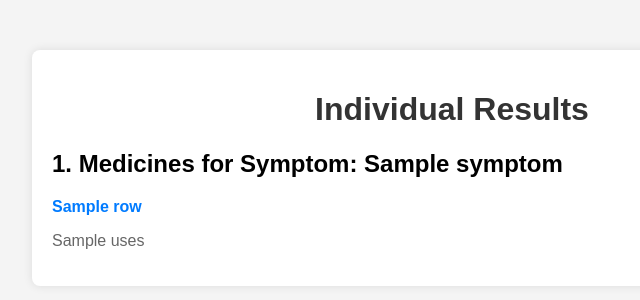
After one commit to SyedAbdulQayyum786/Medicine-Retrieval-System, a Flask app: template templates/individual_results.html in a window 1280 px wide. The commit adds this page. Shown: the top 300 px of the page, without its empty margins (188-828 px from the left). Run offline with Flask 3, Linux system fonts and the light colour scheme; the template is opened without the code that fills it: most values are stand-ins (such as "Sample title", 1, 10 or a date in 2020); parts of the project's set-up code (start-up, migrations or seed data) failed here and were passed over.

Commit message:
individual done

```diff
--- a/app.py
+++ b/app.py
@@ -7,11 +7,9 @@ from nltk.stem import WordNetLemmatizer, PorterStemmer
 
 app = Flask(__name__)
 
-
 nltk.download('punkt')
 nltk.download('stopwords')
 nltk.download('wordnet')
-
 
 stop_words = set(stopwords.words('english'))
 lemmatizer = WordNetLemmatizer()
@@ -22,9 +20,9 @@ def preprocess_dataframe(df):
     df.dropna(inplace=True)
     df.drop_duplicates(inplace=True)
     return df
+
 def spell_check(text):
     words = text.split()
-    print("words:", words)
     corrected_text = []
     for word in words:
         corrected_word = spell.correction(word)
@@ -32,70 +30,53 @@ def spell_check(text):
             corrected_text.append(word)
         else:
             corrected_text.append(corrected_word)
-
-    print("corrected text:", corrected_text)
     return ' '.join(corrected_text)
-
 
 def preprocess_text(text):
     try:
         new_corrected = spell_check(text)
-        print("hello1")
         if new_corrected.strip() == '':
             return text
-        print("hello2")
         tokens = nltk.word_tokenize(new_corrected)
-        print("token",tokens)
         filtered_tokens = [token for token in tokens if token.lower() not in stop_words]
         lemmatized_tokens = [lemmatizer.lemmatize(token) for token in filtered_tokens]
         stemmed_tokens = [stemmer.stem(token) for token in lemmatized_tokens]
-
         return ' '.join(stemmed_tokens)
     except Exception as e:
         print("Error occurred during text preprocessing:", e)
         return text
 
+def search_medicines(symptoms_list, df):
+    result_df = df.copy()
+    for symptom in symptoms_list:
+        result_df = result_df[result_df['Uses'].str.contains(symptom, case=False)]
+    result_df['Score'] = result_df['Uses'].apply(lambda x: sum(symptom in x.lower() for symptom in symptoms_list))
+    result_df.sort_values(by=['Score', 'Medicine Name'], ascending=[False, True], inplace=True)
+    return result_df[['Medicine Name', 'Uses']].head(10)
+
+# Route for the home page
 # Route for the home page
 @app.route('/', methods=['GET', 'POST'])
 def index():
     if request.method == 'POST':
         symptoms = request.form['symptoms']
-        print("sym =",symptoms)
         preprocessed_symptoms = preprocess_text(symptoms)
-        print("pre process= ",preprocessed_symptoms)
-
         symptoms_list = [symptom.strip() for symptom in preprocessed_symptoms.split(',')]
-        print("final sym= ",symptoms_list)
 
         file_path = "Medicine_Details.csv"
         df = pd.read_csv(file_path, usecols=["Medicine Name", "Uses"])
-
         df = preprocess_dataframe(df)
 
-        result_df = df.copy()
-        for symptom in symptoms_list:
-            print(symptom)
-            result_df = result_df[result_df['Uses'].str.contains(symptom, case=False)]
+        result_df = search_medicines(symptoms_list, df)
 
-        result_df['Score'] = result_df['Uses'].apply(lambda x: sum(symptom in x.lower() for symptom in symptoms_list))
+        if result_df.empty:
+            individual_medicines = {}
+            for symptom in symptoms_list:
+                individual_result = df[df['Uses'].str.contains(symptom, case=False)]
+                individual_medicines[symptom] = individual_result.head(10)
+            return render_template('individual_results.html', results=individual_medicines)
 
-        result_df.sort_values(by=['Score', 'Medicine Name'], ascending=[False, True], inplace=True)
-
-        top_medicines = result_df.head(10)
-
-        if top_medicines.empty:
-            result_df = df.copy()
-
-            for symptom in symptoms_list:
-                result_df = result_df[result_df['Uses'].str.contains(symptom, case=False)]
-
-            result_df['Score'] = result_df['Uses'].apply(lambda x: sum(symptom in x.lower() for symptom in symptoms_list))
-
-            result_df.sort_values(by=['Score', 'Medicine Name'], ascending=[False, True], inplace=True)
-
-            top_medicines = result_df.head(10)
-
-        return render_template('results.html', result=top_medicines.to_html())
+        return render_template('results.html', result=result_df.to_html())
 
     return render_template('index.html')
 
--- /dev/null
+++ b/templates/individual_results.html
@@ -0,0 +1,61 @@
+<!DOCTYPE html>
+<html lang="en">
+<head>
+    <meta charset="UTF-8">
+    <meta name="viewport" content="width=device-width, initial-scale=1.0">
+    <title>Individual Results</title>
+    <style>
+        body {
+            font-family: Arial, sans-serif;
+            background-color: #f4f4f4;
+            margin: 0;
+            padding: 0;
+        }
+        .container {
+            max-width: 800px;
+            margin: 50px auto;
+            background-color: #fff;
+            border-radius: 8px;
+            padding: 20px;
+            box-shadow: 0 0 10px rgba(0, 0, 0, 0.1);
+        }
+        h1 {
+            text-align: center;
+            color: #333;
+        }
+        .medicine-list {
+            margin-top: 20px;
+        }
+        .medicine {
+            margin-bottom: 10px;
+        }
+        .medicine-name {
+            font-weight: bold;
+            color: #007bff;
+        }
+        .medicine-uses {
+            color: #666;
+        }
+    </style>
+</head>
+<body>
+    <div class="container">
+        <h1>Individual Results</h1>
+        {% for symptom, medicines in results.items() %}
+        <div class="medicine-list">
+            <h2>{{ loop.index }}. Medicines for Symptom: {{ symptom }}</h2>
+            {% if medicines.empty %}
+            <p>No medicines found for this symptom.</p>
+            {% else %}
+            {% for index, row in medicines.iterrows() %}
+            <div class="medicine">
+                <p class="medicine-name">{{ row['Medicine Name'] }}</p>
+                <p class="medicine-uses">{{ row['Uses'] }}</p>
+            </div>
+            {% endfor %}
+            {% endif %}
+        </div>
+        {% endfor %}
+    </div>
+</body>
+</html>
--- a/templates/results.html
+++ b/templates/results.html
@@ -29,7 +29,7 @@
             margin-top: 20px;
         }
         .result-table th, .result-table td {
-            padding: 10px;
+            padding: 20px; /* Increased padding for better spacing */
             border-bottom: 1px solid #ddd;
             text-align: left;
         }
```
